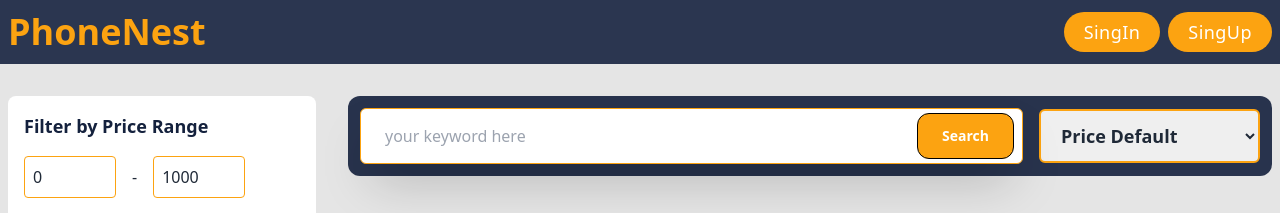
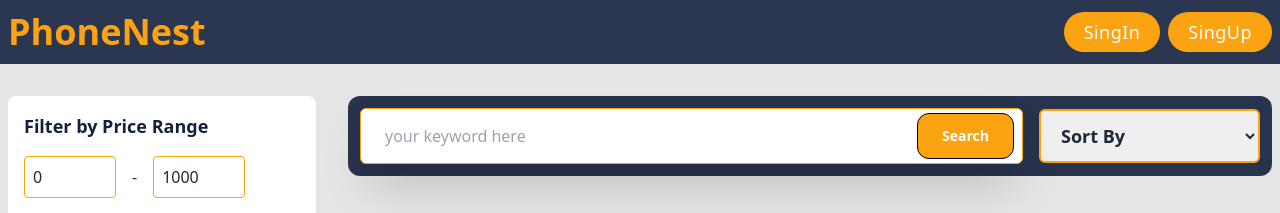
Before and after one commit to mdsumonsiddiki/PhoneNest, a React (Vite) app: page / in a window 1280 px wide. Shown: the top 213 px of the page. Built offline with nearby package versions, Linux system fonts and the light colour scheme; no server answers.

Commit message:
product sort by date from server side

```diff
--- a/src/components/Seacrhbar.jsx
+++ b/src/components/Seacrhbar.jsx
@@ -52,7 +52,9 @@ const Seacrhbar = ({setSearch, setShort}) => {
             </div>
             <div className="lg:w-3/12 mt-2 lg:mt-0">
                 <select onChange={handleSort} className='py-3 px-4 w-full  text-lg font-semibold rounded-md border-2 border-orange outline-none focus:border-indigo-200-600 focus:placeholder:text-black' name="sort" id="sort">
-                    <option value='default' >Price Default</option>
+                    <option value='default' >Sort By</option>
+                    <option className="text-xl font-semibold" value="new">Newest First</option>
+                    <option className="text-xl font-semibold" value="old">Oldest First</option>
                     <option className="text-xl font-semibold" value="lowToHigh">Price (Low to High)</option>
                     <option className="text-xl font-semibold" value="highToLow">Price (High to Low)</option>
                 </select>
```
